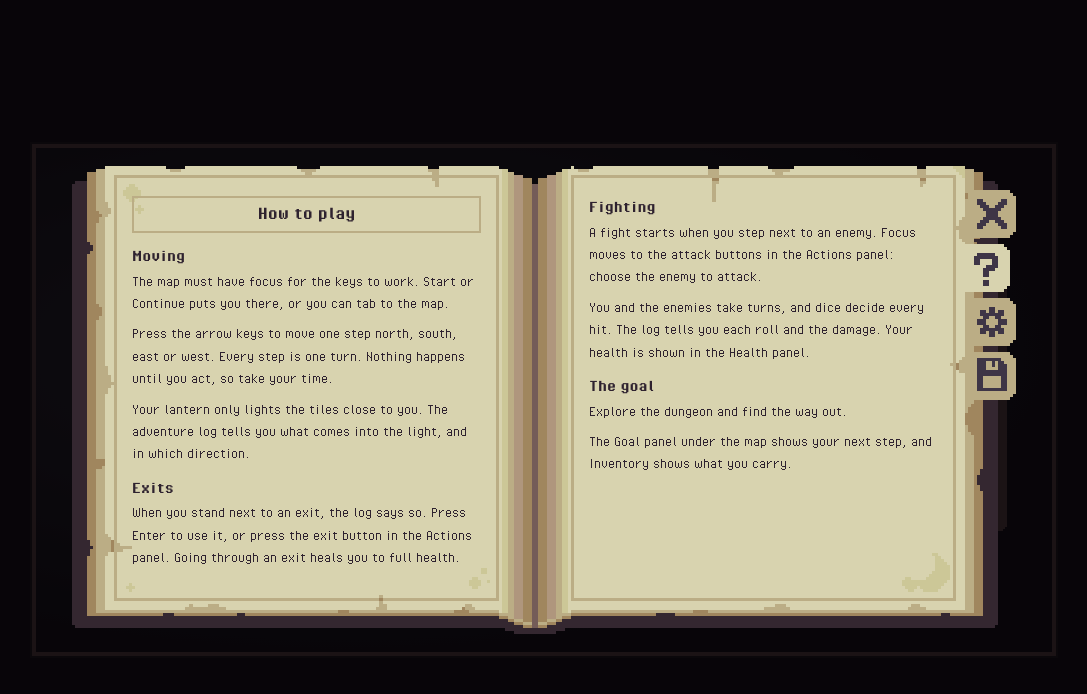
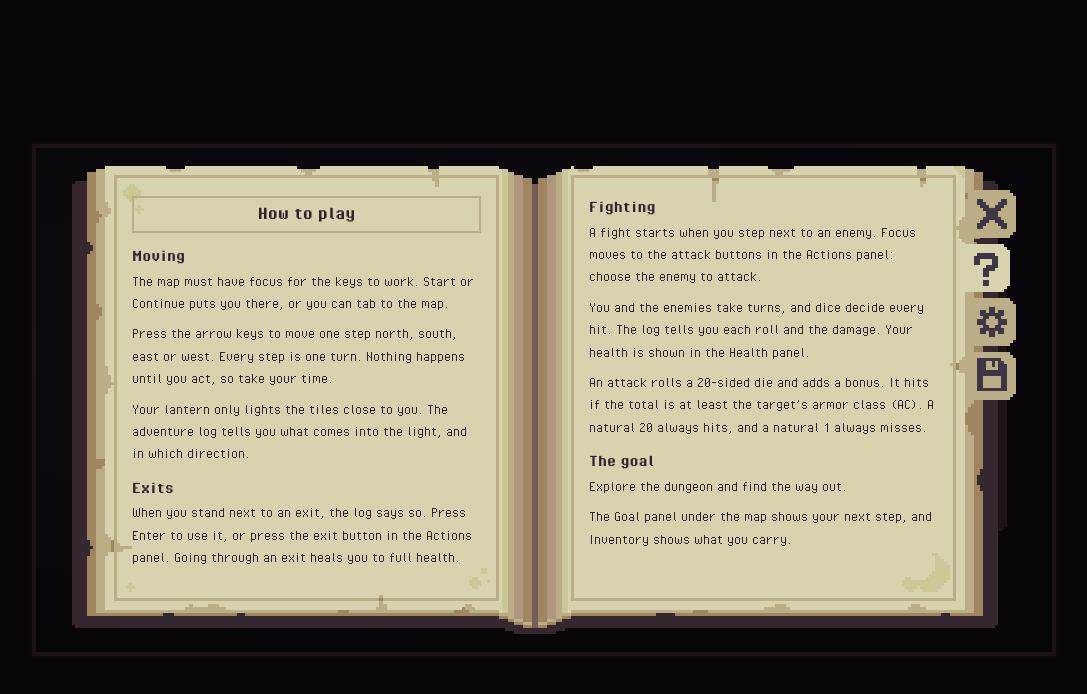
Before and after one commit to egirardo/lantern, a React (Vite) app: page / in a window 1280 px wide. Both pictures are taken after a click on the button "How to play". Shown: the top 694 px of the page, without its empty margins (96-1183 px from the left). Built offline with nearby package versions, Linux system fonts and the light colour scheme; no server answers.

Commit message:
Explain AC and the hit rule in How to play
Co-Authored-By: Claude Opus 5.5 <noreply@anthropic.com>

```diff
--- a/src/ui/HowToPlay.tsx
+++ b/src/ui/HowToPlay.tsx
@@ -42,6 +42,15 @@ export function HowToPlay() {
           tells you each roll and the damage. Your health is shown in the Health
           panel.
         </p>
+        {/* The log writes "AC" to keep the attack lines short (Nov 15), so
+            this is where the abbreviation is explained. The rule is the one
+            in src/game/combat.ts: total at least the AC hits, and a natural
+            20 or 1 always hits or misses. */}
+        <p>
+          An attack rolls a 20-sided die and adds a bonus. It hits if the total
+          is at least the target’s armor class (AC). A natural 20 always hits,
+          and a natural 1 always misses.
+        </p>
         <h3>The goal</h3>
         {/* Says nothing about the key or the locked door: the player finds
             those out by exploring, and the Goal panel tells them the next
```
